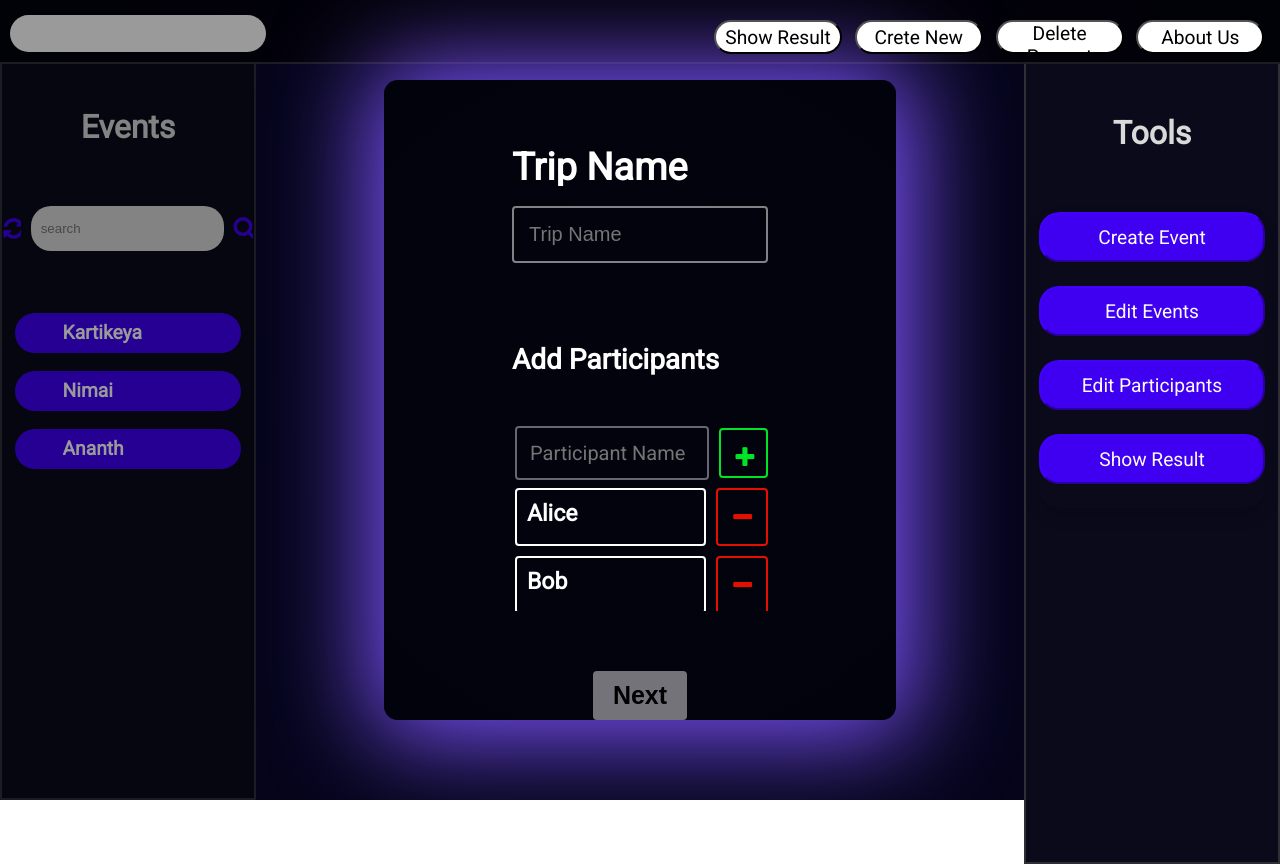
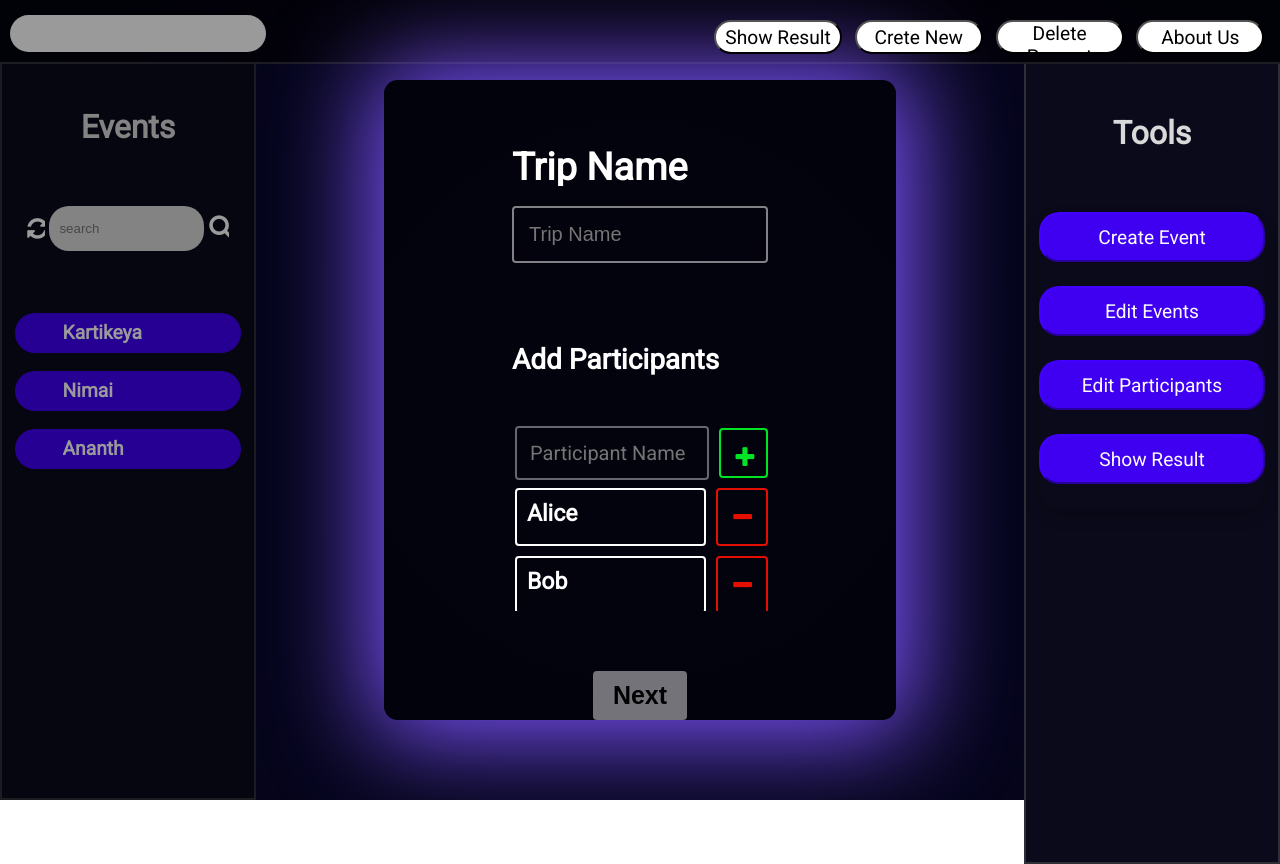
Before and after one commit to MKartikeya/FairShare, a PHP site: page / in a window 1280 px wide. Run offline with PHP 8.4, Linux system fonts and the light colour scheme; some libraries are stand-ins or nearby versions.

Commit message:
minor changes

```diff
--- a/index.html
+++ b/index.html
@@ -145,7 +145,7 @@
                     <div class="search-container">
                         <i style="font-size:24px" class="fa refresh-btn">&#xf021;</i>
                         <input type="text" class="search-bar" placeholder="search">
-                        <button class="search-btn"><i style="font-size:24px" class="fa">&#xf002;</i></button>
+                        <button class="search-btn"><i style="font-size:25px" class="fa">&#xf002;</i></button>
                     </div>
                 </div>
                 <div class="event-list">
--- a/style.css
+++ b/style.css
@@ -546,7 +546,8 @@ hr {
   display: flex;
   flex-direction: row;
   align-items: center;
-  gap: 0.6rem;
+  gap: 0.3rem;
+  width: 80%;
 }
 
 .not-found {
@@ -559,11 +560,12 @@ hr {
 }
 
 .refresh-btn {
-  color: #3f00f2;
+  min-width: 5%;
+  color: #ffffff;
 }
 
 .search-btn {
-  color: #3f00f2;
+  color: #ffffff;
   background-color: transparent;
   border: none;
 }
```
